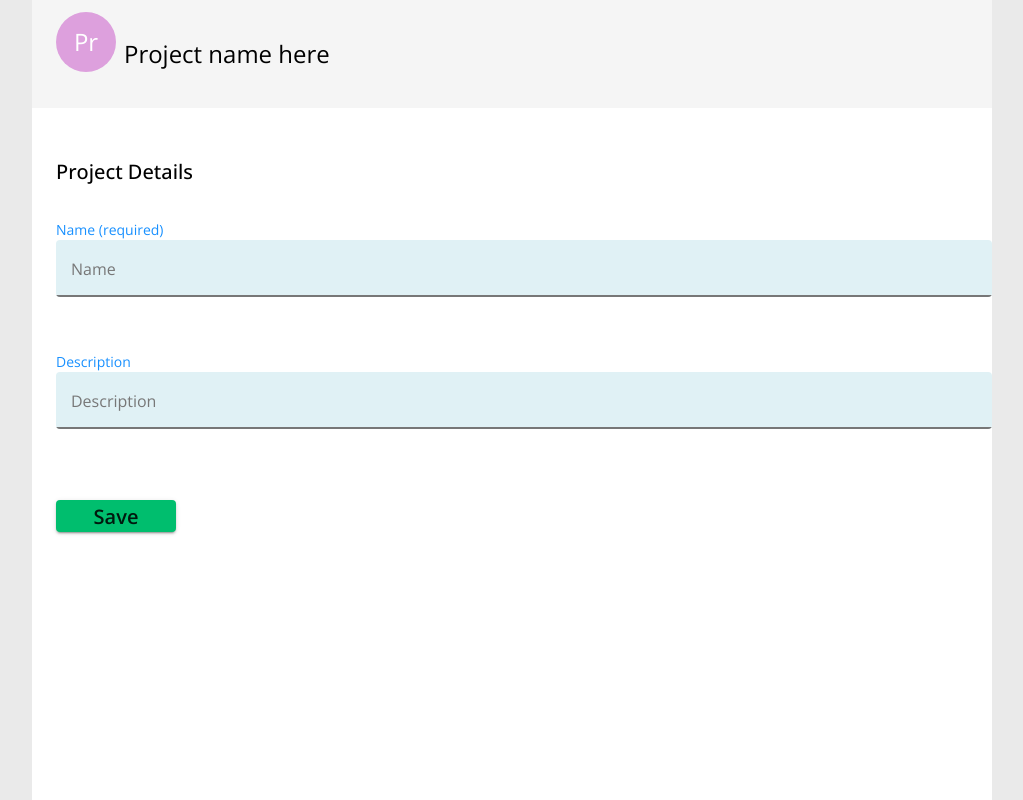
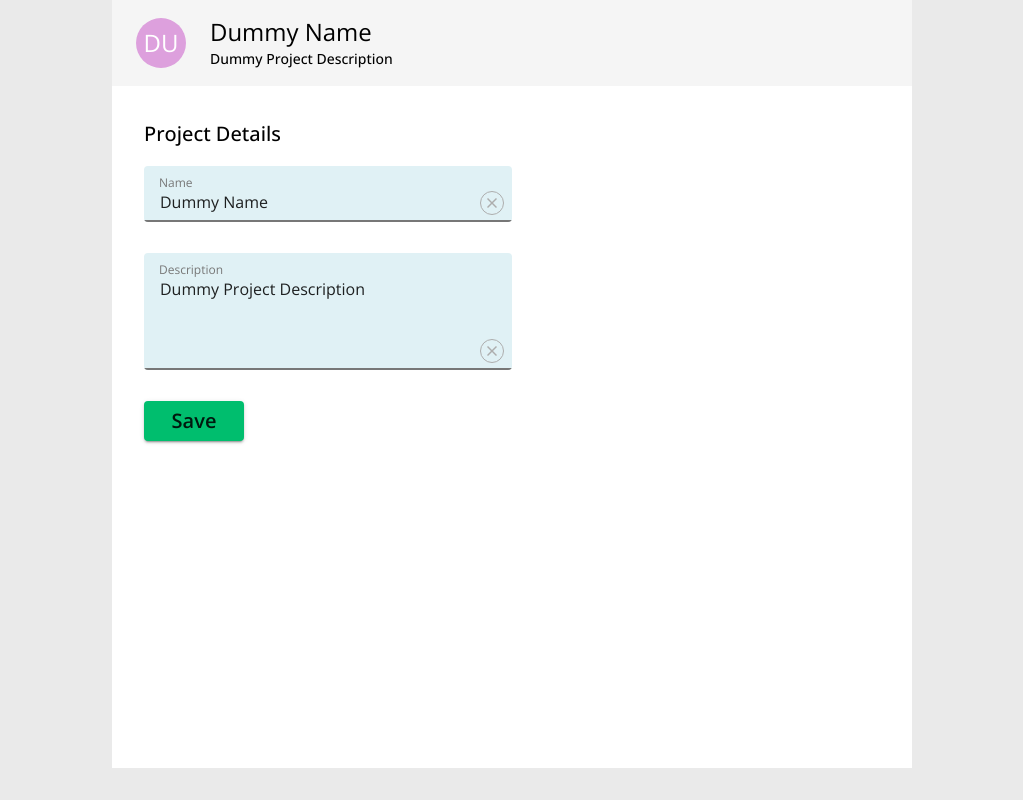
Before and after one commit to engineering-politicaldata/translation-tool, a Next.js app: page /project/1/settings in a window 1280 px wide. Shown: the top 800 px of the page, without its empty margins (128-1151 px from the left). Built offline with nearby package versions, Linux system fonts and the light colour scheme.

Commit message:
settings page updates

```diff
--- a/components/common/website-header.tsx
+++ b/components/common/website-header.tsx
@@ -7,26 +7,22 @@ const WebsiteHeaderComponent = styled.div`
     ${props =>
         props.theme &&
         css`
-            .add-project-header {
+            background-color: ${props.theme.grey[100]};
+            display: grid;
+            grid-gap: ${props.theme.spacing(6)}px;
+            align-items: center;
+            grid-template-columns: 50px 1fr;
+            padding: ${props.theme.spacing(4)}px ${props.theme.spacing(6)}px;
+            .my-circle {
                 display: flex;
-                background-color: ${props.theme.grey[100]};
-                height: 108px;
                 align-items: center;
-                justify-content: flex-start;
-                padding: ${props.theme.spacing(2)}px;
-                padding-left: ${props.theme.spacing(6)}px;
-                .add-circle-icon {
-                    font-size: 32px;
-                }
-                .my-circle {
-                    width: 2.5em;
-                    height: 2.5em;
-                    line-height: 2.5em;
-                    text-align: center;
-                    border-radius: 50%;
-                    background: plum;
-                    color: ${props.theme.contrastColor};
-                }
+                justify-content: center;
+                width: 50px;
+                height: 50px;
+                font-size: 24px;
+                border-radius: 50%;
+                background: plum;
+                color: ${props.theme.contrastColor};
             }
         `}
 `;
@@ -40,13 +36,16 @@ const WebsiteHeader = (props: Props) => {
     return (
         <>
             <WebsiteHeaderComponent theme={theme}>
-                <Typography variant='h5' component='div' className='add-project-header'>
-                    <p data-letters='MN' className='my-circle'>
-                        {props.title.substring(0, 2)}
-                    </p>
-                    <div style={{ paddingRight: '8px' }} />
-                    {props.title}
-                </Typography>
+                <div className='my-circle'>{props.title.substring(0, 2).toUpperCase()}</div>
+
+                <div>
+                    <Typography variant='h5' component='div'>
+                        {props.title}
+                    </Typography>
+                    <Typography variant='subtitle2' component='div'>
+                        {props.description}
+                    </Typography>
+                </div>
             </WebsiteHeaderComponent>
         </>
     );
--- a/pages/project/[projectId]/settings.tsx
+++ b/pages/project/[projectId]/settings.tsx
@@ -1,54 +1,37 @@
-import { Container, TextField, Typography, Button, useTheme } from '@material-ui/core';
-import React, { useState } from 'react';
+import { Button, CircularProgress, Typography, useTheme } from '@material-ui/core';
+import { Check } from '@material-ui/icons';
+import { Formik } from 'formik';
+import { useRouter } from 'next/router';
+import React, { useEffect, useState } from 'react';
 import styled, { css } from 'styled-components';
 import GenericTextField from '../../../components/common/generic-text-field';
-import { Form, Formik, FormikHelpers } from 'formik';
 import WebsiteHeader from '../../../components/common/website-header';
 
 const ProjectSettingsComponent = styled.div`
     ${props =>
         props.theme &&
         css`
-            height: 1000px;
+            min-height: 100vh;
+            display: flex;
+            justify-content: center;
+            background-color: ${props.theme.grey[200]};
+            padding-bottom: ${props.theme.spacing(8)}px;
             .project-settings-container {
-                background-color: ${props.theme.grey[200]};
-                height: 100%;
-                .container {
-                    background-color: #ffffff;
-                    padding: 0px;
-                    height: 100%;
-                }
+                background-color: ${props.theme.contrastColor};
+                width: 800px;
+
                 .project-settings-body {
-                    padding-left: 24px;
+                    padding: ${props.theme.spacing(8)}px;
                     .set-project-info {
-                        padding-top: ${props.theme.spacing(12)}px;
-                        margin-bottom: ${props.theme.spacing(8)}px;
+                        padding-bottom: ${props.theme.spacing(4)}px;
                     }
-                    .project-name-textfield {
-                        display: flex;
-                        flex-direction: column;
-                        .name-textfield {
-                            width: 80%;
-                            & .MuiInputBase-root {
-                                height: 100%;
-                                display: flex;
-                                align-items: start;
-                            }
-                        }
-                        .description-textfield {
-                            width: 80%;
-                            height: 120px;
-                            & .MuiInputBase-root {
-                                height: 100%;
-                                display: flex;
-                                align-items: start;
-                            }
-                        }
+                    .project-textfield {
+                        width: 50%;
+                        margin-bottom: ${props.theme.spacing(2)}px;
                     }
                     .create-project-button {
-                        margin-top: 48px;
-                        width: 120px;
-                        height: 32px;
+                        width: 100px;
+                        height: 40px;
                     }
                 }
             }
@@ -64,57 +47,112 @@ export default function ProjectSettingsPage(props: Props) {
         projectName: '',
         projectDescription: '',
     });
-
+    const [savedProjectData, updateSavedProjectData] = useState(null);
     const [spinnerState, setSpinnerState] = useState({
         inProgress: false,
         complete: false,
     });
+
+    const [isPageReady, setPageReadyState] = useState(false);
+    const router = useRouter();
+    const theme = useTheme();
+
+    const query = router.query;
+    const projectId = query['projectId'];
+
+    useEffect(() => {
+        // api call to fetch project details by id
+        const projectDetailsResponse = {
+            id: projectId,
+            name: 'Dummy Name',
+            description: 'Dummy Project Description',
+        };
+        setProjectDetails({
+            projectName: projectDetailsResponse.name,
+            projectDescription: projectDetailsResponse.description,
+        });
+        updateSavedProjectData(projectDetailsResponse);
+        setPageReadyState(true);
+    }, []);
+
     const handleFormChange = (fieldName: string, value: string) => {
-        if (spinnerState.complete) {
+        let newState: any = {};
+        newState[fieldName] = value;
+        setProjectDetails({ ...projectDetails, ...newState });
+    };
+
+    const updateProjectBasicDetails = async (values: {
+        projectName: string;
+        projectDescription: string;
+    }) => {
+        setSpinnerState({
+            inProgress: true,
+            complete: false,
+        });
+
+        const input = {
+            id: projectId,
+            name: values.projectName,
+            description: values.projectDescription,
+        };
+        //TODO:: use update project basic details api
+        // handle project name exists error
+        setTimeout(() => {
+            setSpinnerState({
+                inProgress: false,
+                complete: true,
+            });
+        }, 1000);
+
+        setTimeout(() => {
             setSpinnerState({
                 inProgress: false,
                 complete: false,
             });
-        }
-        let newState: any = {};
-        newState[fieldName] = value;
-        setProjectDetails({ ...projectDetails, ...newState });
+            updateSavedProjectData(input);
+        }, 3000);
     };
-    const handleSettings = async (values: {
-        projectName: string;
-        projectDescription: string;
-    }) => {};
-
-    const theme = useTheme();
 
     const validate = (values: any) => {
         const errors: any = {};
         if (!values.projectName) {
             errors['projectName'] = 'Required';
         } else if (values.projectName.length > 120) {
-            (errors['projectName'] = 'Project name should not exceed more than 120 chars'),
-                {
-                    COUNT: 120,
-                };
+            errors['projectName'] = 'Must not be more than 120 chars';
         }
+
+        if (values.projectDescription.length > 500) {
+            errors['projectDescription'] = 'Must not be more than 500 chars';
+        }
+
         return errors;
     };
 
+    if (!isPageReady) {
+        return (
+            <ProjectSettingsComponent theme={theme}>
+                <div className='project-settings-container'>
+                    <WebsiteHeader title='Loading...' description='' />
+                </div>
+            </ProjectSettingsComponent>
+        );
+    }
     return (
         <ProjectSettingsComponent theme={theme}>
             <div className='project-settings-container'>
                 <Formik
                     initialValues={projectDetails}
                     enableReinitialize={true}
-                    onSubmit={values => handleSettings(values)}
+                    onSubmit={values => updateProjectBasicDetails(values)}
                     validate={validate}
                 >
                     {({ errors, submitForm }) => {
-                        let messageHelperView: any = errors.projectName;
-
                         return (
-                            <Container fixed className='container'>
-                                <WebsiteHeader title='Project name here' description='' />
+                            <>
+                                <WebsiteHeader
+                                    title={savedProjectData.name}
+                                    description={savedProjectData.description}
+                                />
 
                                 <div className='project-settings-body'>
                                     <Typography
@@ -124,8 +162,8 @@ export default function ProjectSettingsPage(props: Props) {
                                     >
                                         Project Details
                                     </Typography>
-                                    <div className='project-name-textfield'>
-                                        <a>Name (required)</a>
+
+                                    <div className='project-textfield'>
                                         <GenericTextField
                                             key={'projectName'}
                                             defaultValue={projectDetails.projectName}
@@ -137,17 +175,15 @@ export default function ProjectSettingsPage(props: Props) {
                                                 handleFormChange(field, '');
                                             }}
                                             label={'Name'}
-                                            error={messageHelperView}
-                                            helperMessage={messageHelperView}
+                                            error={!!errors.projectName}
+                                            helperMessage={errors.projectName}
                                             textFieldProps={{
-                                                multiline: true,
                                                 type: 'text',
                                             }}
                                         />
                                     </div>
-                                    <div style={{ paddingTop: '32px' }} />
-                                    <div className='project-name-textfield'>
-                                        <a>Description</a>
+
+                                    <div className='project-textfield'>
                                         <GenericTextField
                                             key={'projectDescription'}
                                             defaultValue={projectDetails.projectDescription}
@@ -159,12 +195,19 @@ export default function ProjectSettingsPage(props: Props) {
                                                 handleFormChange(field, '');
                                             }}
                                             label={'Description'}
+                                            error={!!errors.projectDescription}
+                                            helperMessage={errors.projectDescription}
                                             textFieldProps={{
+                                                placeholder:
+                                                    'Please describe the project in few words',
                                                 multiline: true,
                                                 type: 'text',
+                                                rowsMax: 4,
+                                                rows: 4,
                                             }}
                                         />
                                     </div>
+
                                     <Button
                                         className='create-project-button'
                                         type='submit'
@@ -172,10 +215,21 @@ export default function ProjectSettingsPage(props: Props) {
                                         color='primary'
                                         onClick={submitForm}
                                     >
-                                        Save
+                                        {spinnerState.inProgress && (
+                                            <CircularProgress
+                                                color='inherit'
+                                                size={20}
+                                                thickness={3}
+                                                variant='indeterminate'
+                                            ></CircularProgress>
+                                        )}
+                                        {spinnerState.complete && <Check />}
+                                        {!spinnerState.inProgress &&
+                                            !spinnerState.complete &&
+                                            'Save'}
                                     </Button>
                                 </div>
-                            </Container>
+                            </>
                         );
                     }}
                 </Formik>
--- a/pages/project/create-project.tsx
+++ b/pages/project/create-project.tsx
@@ -153,11 +153,11 @@ export default function CreateProject() {
         if (!values.projectName) {
             errors['projectName'] = 'Required';
         } else if (values.projectName.length > 120) {
-            errors['projectName'] = 'Text should not be more than 120 chars';
+            errors['projectName'] = 'Must not be more than 120 chars';
         }
 
         if (values.projectDescription.length > 500) {
-            errors['projectDescription'] = 'Text should not be more than 500 chars';
+            errors['projectDescription'] = 'Must not be more than 500 chars';
         }
 
         if (values.sourceLanguage === null) {
```
